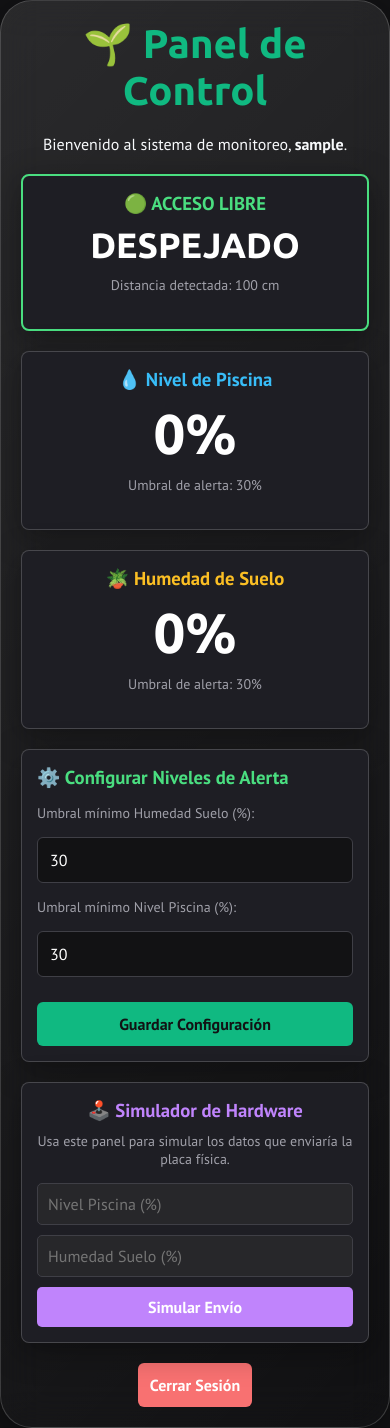
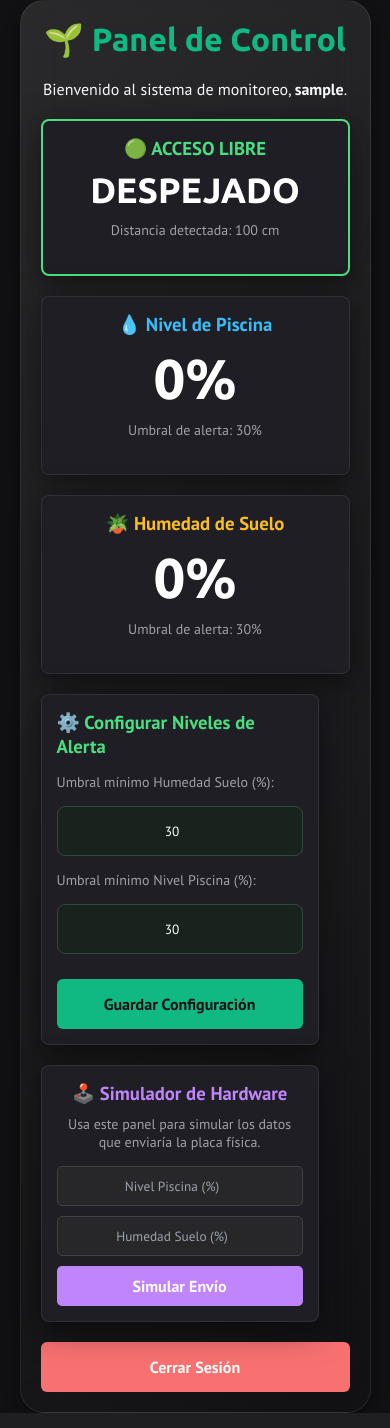
Before and after one commit to NathanaelPerez02/Finca-Inteligente-IoT, a PHP site: page /principal.php in a window 390 px wide. Run offline with PHP 8.4, Linux system fonts and the light colour scheme; the visitor is signed in with stand-in values (Sample User, id 1); data that the repository does not hold is empty.

Commit message:
cambiando diseño

```diff
--- a/css/estilos.css
+++ b/css/estilos.css
@@ -1,4 +1,5 @@
 @import url('https://fonts.googleapis.com/css2?family=PT+Sans:ital,wght@0,400;0,700;1,400;1,700&family=Ubuntu:ital,wght@0,300;0,400;0,500;0,700;1,300;1,400;1,500;1,700&display=swap');
+
 * {
     margin: 0;
     padding: 0;
@@ -14,47 +15,55 @@ body {
     align-items: center;
     min-height: 100vh;
 }
-.welcome-main{
-background-image: linear-gradient(rgba(0, 0, 0, 0.2), rgba(0, 0, 0, 0.2)), url('../images/fondo2.svg');    background-size: cover;
+
+.img_index {
+    background-image: url("../images/farm_iot.svg");
+    background-size: contain;
     background-position: center;
     background-repeat: no-repeat;
+    width: 150px;
+    height: 150px;
+    margin: 0 auto 20px auto;
+}
+
+/* Agrupamos ambas pantallas para optimizar código */
+.welcome-main, .login-main {
+    background-color: #031f14;
+    background-image:
+        radial-gradient(at 10% 10%, hsla(160, 100%, 15%, 1) 0px, transparent 50%),
+        radial-gradient(at 90% 10%, hsla(210, 100%, 10%, 1) 0px, transparent 50%),
+        radial-gradient(at 50% 90%, hsla(145, 100%, 20%, 1) 0px, transparent 50%),
+        radial-gradient(at 90% 90%, hsla(170, 100%, 12%, 1) 0px, transparent 50%),
+        radial-gradient(at 10% 90%, hsla(200, 100%, 8%, 1) 0px, transparent 50%);
+    background-size: cover;
     width: 100%;
     height: 100vh;
     display: flex;
     justify-content: center;
     align-items: center;
 }
-.login-main{
-     background-image: linear-gradient(rgba(0, 0, 0, 0.2), rgba(0, 0, 0, 0.2)), url('../images/fondo3.svg');    background-size: cover;
-     background-position: center;
-     background-repeat: no-repeat;
-     width: 100%;
-     height: 100vh;
-     display: flex;
-     justify-content: center;
-     align-items: center;
-    }
+
 .card, .welcome-container {
-     background: linear-gradient(135deg, rgba(255, 255, 255, 0.1), rgba(255, 255, 255, 0));
+    background: linear-gradient(135deg, rgba(255, 255, 255, 0.1), rgba(255, 255, 255, 0));
     -webkit-backdrop-filter: blur(20px);
     backdrop-filter: blur(20px);
-    box-shadow: 0 8px 32px 0 rgba(0,0,0,0.37);
     padding: 40px;
     border-radius: 32px;
     width: 100%;
     max-width: 600px;
     text-align: center;
-    border: 1px solid rgba(255, 255, 255, 0.18);
+    border: 1px solid rgba(255, 255, 255, 0.08);
+    box-shadow: 0 8px 32px 0 rgba(0, 0, 0, 0.5);
 }
 
-
-.welcome-container h1{
+.welcome-container h1 {
     font-weight: 700;
     font-size: 40px;
     color: #10B981;
     font-family: "Ubuntu", sans-serif;
 }
-.welcome-container h2{
+
+.welcome-container h2 {
     color: #F8FAFC;
     font-weight: 500;
 }
@@ -63,7 +72,6 @@ h2, h1 {
     margin-bottom: 20px;
     color: #10B981;
     font-family: 'Ubuntu', sans-serif;
-
 }
 
 p {
@@ -79,20 +87,24 @@ form {
 }
 
 input {
-    background: #121214;
-    border: 1px solid #3f3f46;
-    padding: 12px;
-    border-radius: 6px;
-    color: white;
-    font-size: 16px;
-    width: 100%;
+    background-color: #18231d;
+    border: 1px solid #2d4a3e;
+    color: #ffffff;
+    padding: 14px;
+    border-radius: 8px;
+    transition: border-color 0.3s ease;
+}
+
+input::placeholder {
+    color: #9ca3af;
 }
 
 input:focus {
-    border-color:#10B981;
+    border-color: #10B981;
     outline: none;
 }
 
+/* Estilo para el botón principal */
 button, .btn {
     background: #10B981;
     color: #121214;
@@ -104,11 +116,23 @@ button, .btn {
     cursor: pointer;
     text-decoration: none;
     display: inline-block;
-    transition: background 0.2s;
+    transition: background 0.2s, transform 0.1s;
 }
 
 button:hover, .btn:hover {
-    background: #10B981;
+    background: #0ea5e9; /* Un cambio sutil de color si lo deseas, o mantenlo verde */
+}
+
+.btn-secundario {
+    background-color: #18231d !important; /* El mismo fondo oscuro de tus inputs */
+    color: #e5e7eb !important; /* Un blanco/gris muy claro y elegante */
+    border: 1px solid #2d4a3e !important; /* El mismo borde sutil de tus inputs */
+    transition: all 0.3s ease;
+}
+
+.btn-secundario:hover {
+    background-color: #2d4a3e !important; /* Se aclara ligeramente al pasar el cursor */
+    color: #ffffff !important;
 }
 
 .button-group {
@@ -143,3 +167,44 @@ a {
 a:hover {
     text-decoration: underline;
 }
+
+/* =========================================
+   ADAPTACIÓN PARA TELÉFONOS (Móvil)
+   ========================================= */
+@media (max-width: 600px) {
+
+    .card, .welcome-container {
+        width: 90%;
+        padding: 30px 20px;
+        border-radius: 24px;
+    }
+
+    .welcome-container h1, .card h1 {
+        font-size: 32px;
+    }
+
+    .welcome-container h2, .card h2 {
+        font-size: 22px;
+    }
+
+    .button-group {
+        display: flex;
+        flex-direction: column;
+        gap: 15px;
+        width: 100%;
+    }
+
+    .button-group .btn,
+    button,
+    input {
+        width: 100%;
+        text-align: center;
+        padding: 15px;
+        box-sizing: border-box;
+    }
+
+    .card a {
+        display: block;
+        margin-top: 10px;
+    }
+}
--- a/index.php
+++ b/index.php
@@ -9,13 +9,16 @@
 <body>
     <main class="welcome-main">
         <div class="welcome-container">
+            <div class="img_index">
+
+            </div>
             <h2>Bienvenido a</h2>
             <h1>Finca Inteligente IoT</h1>
             <p>Monitoreo agrícola automatizado mediante arquitectura Maestro-Esclavo.</p>
 
             <div class="button-group">
                 <a href="login.php" class="btn">Iniciar Sesión</a>
-                <a href="registro.php" class="btn" style="background:#3f3f46; color:white;">Registrarse</a>
+                <a href="registro.php" class="btn btn-secundario">Registrarse</a>
             </div>
         </div>
     </main>
--- a/login.php
+++ b/login.php
@@ -41,6 +41,8 @@ if ($_SERVER["REQUEST_METHOD"] == "POST") {
 <body>
     <main class="login-main">
         <div class="card" style="max-width: 450px;">
+            <div class="img_index">
+            </div>
         <h2>Iniciar Sesión</h2>
 
          <?php if(!empty($error)) { echo "<p class='error'>$error</p>"; } ?>
--- a/registro.php
+++ b/registro.php
@@ -69,6 +69,8 @@ if ($_SERVER["REQUEST_METHOD"] == "POST") {
 <body>
     <main class="login-main">
 <div class="card" style="max-width: 450px;">
+    <div class="img_index">
+            </div>
         <h2>Crear Cuenta</h2>
 
         <?php if(!empty($error)) { echo "<p class='error'>$error</p>"; } ?>
```
Also changed, not shown: images/farm_iot.svg (added), images/iot_farm.svg (added).
